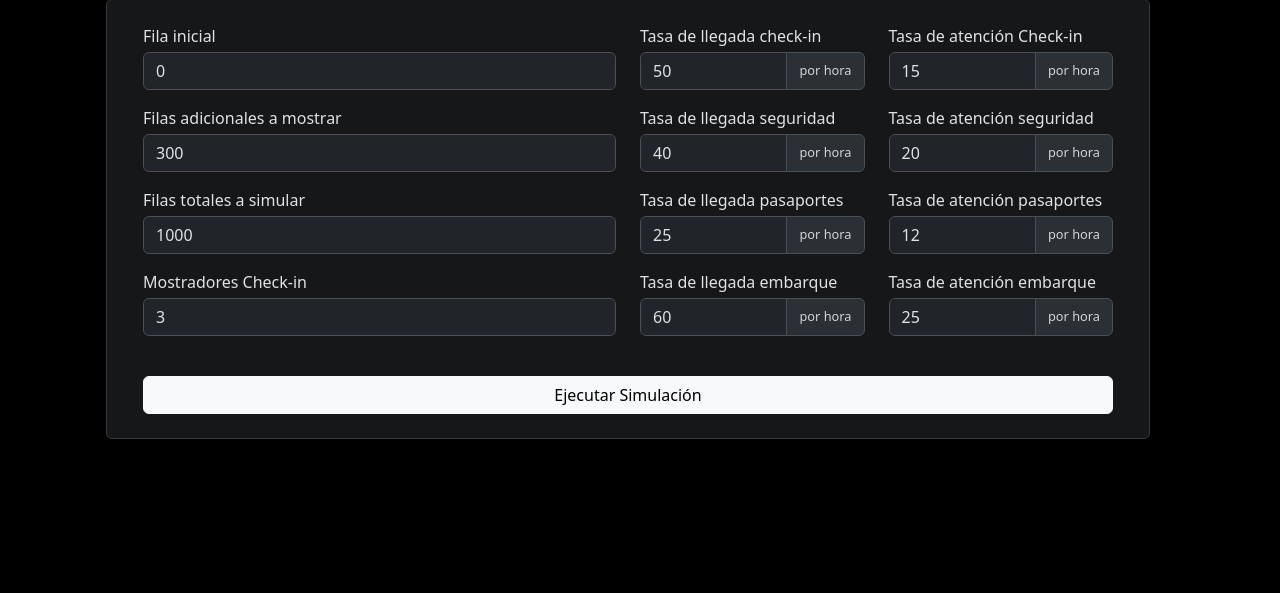
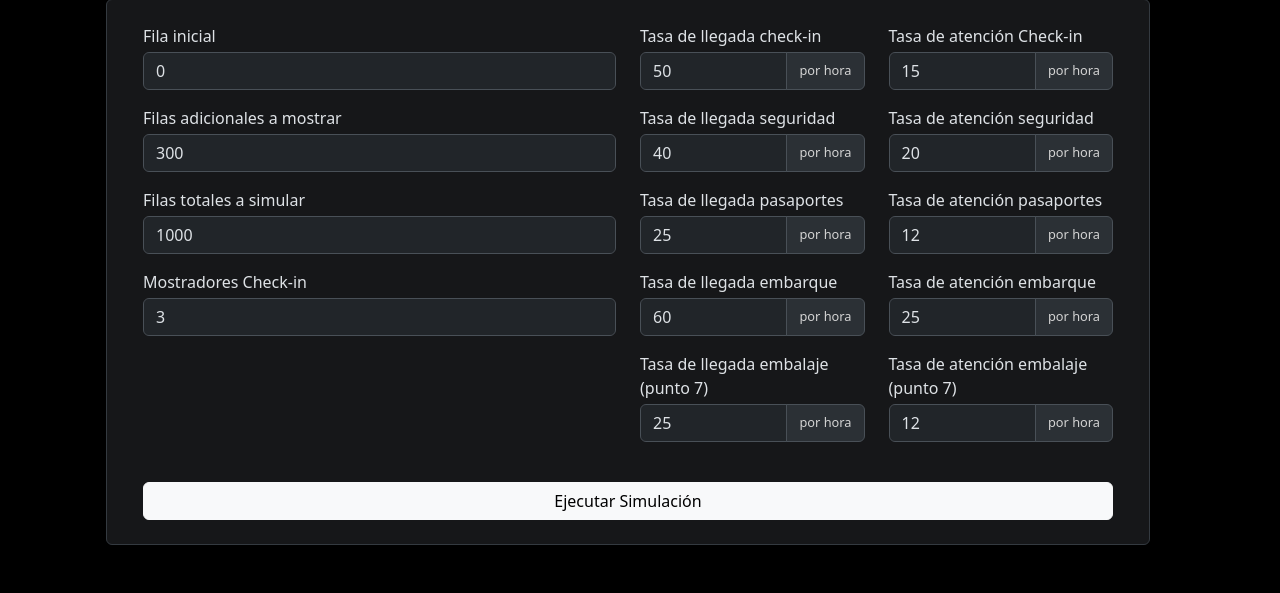
Before and after one commit to TomiMalamud/simulacion, a Flask app: page /tp4 in a window 1280 px wide. Shown: the part 233-826 px from the top of the page. Before the commit the page ends 672 px from the top, so only its background shows below. Run offline with Flask 3, Linux system fonts and the light colour scheme.

Commit message:
avances punto 7 (falta lo del 38%)

```diff
--- a/app/templates/tp4.html
+++ b/app/templates/tp4.html
@@ -197,6 +197,42 @@
             </div>
           </div>
         </div>
+        <div class="row">
+          <div class="form-group col-6 mb-3">
+            <label for="passport_arrivals">Tasa de llegada embalaje (punto 7)</label>
+            <div class="input-group mt-1">
+              <input
+                class="form-control"
+                type="number"
+                id="embalaje_arrivals"
+                name="embalaje_arrivals"
+                value="{{ request.args.get('embalaje_arrivals', '25') }}"
+              />
+              <span
+                class="input-group-text"
+                style="font-size: 0.8em; color: lightgray"
+                >por hora</span
+              >
+            </div>
+          </div>
+          <div class="form-group col-6 mb-3">
+            <label for="ends_passport">Tasa de atención embalaje (punto 7)</label>
+            <div class="input-group mt-1">
+              <input
+                class="form-control"
+                type="number"
+                id="ends_embalaje"
+                name="ends_embalaje"
+                value="{{ request.args.get('ends_embalaje', '12') }}"
+              />
+              <span
+                class="input-group-text"
+                style="font-size: 0.8em; color: lightgray"
+                >por hora</span
+              >
+            </div>
+          </div>
+        </div>
       </div>
       <div class="col-12 mt-4">
         <button type="submit" class="btn w-100 btn-light" id="simulate-button">
@@ -261,14 +297,17 @@
         <th colspan="3">Security Arrival</th>
         <th colspan="3">Passport Arrival</th>
         <th colspan="3">Boarding Arrival</th>
+        <th colspan="4">Embalaje Arrival</th>
         <th colspan="{{ checkin_servers + 2 }}">End Check-in</th>
         <th colspan="4">End Security</th>
         <th colspan="4">End Passport</th>
         <th colspan="5">End Boarding</th>
+        <th colspan="4">End Embalaje</th>
         <th colspan="{{ checkin_servers + 1 }}">Check-in</th>
         <th colspan="3">Security</th>
         <th colspan="3">Passport</th>
         <th colspan="4">Boarding</th>
+        <th colspan="3">Embalaje</th>
         <th rowspan="3">AC Waiting Time Check-in</th>
         <th rowspan="3">Tiempo promedio espera checkin</th>
         <th rowspan="3">Tiempo ocupación checkin</th>
@@ -285,10 +324,15 @@
         <th rowspan="3">Tiempo promedio espera embarque</th>
         <th rowspan="3">Tiempo ocupación embarque</th>
         <th rowspan="3">Porcentaje Ocupación embarque</th>
+        <th rowspan="3">AC Waiting Time Embalaje</th>
+        <th rowspan="3">Tiempo promedio espera Embalaje</th>
+        <th rowspan="3">Tiempo ocupación Embalaje</th>
+        <th rowspan="3">Porcentaje Ocupación Embalaje</th>
         <th rowspan="3">Cantidad personas atendidas</th>
         <th rowspan="4">Máxima cantidad de personas en cola de seguridad</th>
         <th rowspan="3">Cantidad promedio personas en cola de pasaporte</th>
         <th colspan="{{ passengers_in_range | length * 2}}">Passenger</th>
+      </tr>
     </tr>
     <tr>
       <th rowspan="2">Rnd</th>
@@ -300,6 +344,10 @@
       <th rowspan="2">Rnd</th>
       <th rowspan="2">Time Between Arrivals</th>
       <th rowspan="2">Next Arrival</th>
+      <th rowspan="2">Rnd</th>
+      <th rowspan="2">Time Between Arrivals</th>
+      <th rowspan="2">Next Arrival</th>
+      <th rowspan="2">RND va a embalaje (>0.38 no va)</th>
       <th rowspan="2">Rnd</th>
       <th rowspan="2">Time Between Arrivals</th>
       <th rowspan="2">Next Arrival</th>
@@ -321,6 +369,10 @@
       <th rowspan="2">1</th>
       <th rowspan="2">2</th>
       <th rowspan="2">3</th>
+      <th rowspan="2">Rnd</th>
+      <th rowspan="2">Time of Attention</th>
+      <th rowspan="2">1</th>
+      <th rowspan="2">2</th>
       {% for i in range(1, checkin_servers + 1) %}
       <th>{{ i }}</th>
       {% endfor %}
@@ -334,6 +386,9 @@
       <th>1</th>
       <th>2</th>
       <th>3</th>
+      <th rowspan="2">Queue</th>
+      <th>1</th>
+      <th>2</th>
       <th rowspan="2">Queue</th>
         {% for passenger in passengers_in_range %}
         <th colspan="2">{{ passenger }}</th>
@@ -375,6 +430,10 @@
         <td>{{ row.boarding_arrival_rnd }}</td>
         <td>{{ row.boarding_arrival_time_between }}</td>
         <td>{{ row.boarding_arrival_next }}</td>
+        <td>{{ row.embalaje_goes_rnd }}</td>
+        <td>{{ row.embalaje_arrival_rnd }}</td>
+        <td>{{ row.embalaje_arrival_time_between }}</td>
+        <td>{{ row.embalaje_arrival_next }}</td>
         <td>{{ row.end_checkin_rnd }}</td>
         <td>{{ row.end_checkin_time }}</td>
         {% for i in range(1, checkin_servers + 1) %}
@@ -393,6 +452,10 @@
         <td>{{ row.end_boarding_1 }}</td>
         <td>{{ row.end_boarding_2 }}</td>
         <td>{{ row.end_boarding_3 }}</td>
+        <td>{{ row.end_embalaje_rnd }}</td>
+        <td>{{ row.end_embalaje_time }}</td>
+        <td>{{ row.end_embalaje_1 }}</td>
+        <td>{{ row.end_embalaje_2 }}</td>
         {% for i in range(1, checkin_servers + 1) %}
         <td>{{ row['checkin_state_' ~ i] }}</td>
         {% endfor %}
@@ -407,6 +470,9 @@
         <td>{{ row.boarding_state_2 }}</td>
         <td>{{ row.boarding_state_3 }}</td>
         <td>{{ row.boarding_queue }}</td>
+        <td>{{ row.embalaje_state_1 }}</td>
+        <td>{{ row.embalaje_state_2 }}</td>
+        <td>{{ row.embalaje_queue }}</td>
         <td>{{ row.ac_waiting_time_checkin }}</td>
         <td>{{ row.average_time_checkin }}</td>
         <td>{{ row.occupation_time_checkin }}</td>
@@ -423,6 +489,10 @@
         <td>{{ row.average_time_boarding }}</td>
         <td>{{ row.occupation_time_boarding }}</td>
         <td>{{ row.percent_time_boarding }} %</td>
+        <td>{{ row.ac_waiting_time_embalaje }}</td>
+        <td>{{ row.average_time_embalaje }}</td>
+        <td>{{ row.occupation_time_embalaje }}</td>
+        <td>{{ row.percent_time_embalaje }} %</td>
         <td>{{ row.amount_people_attended }} </td>
         <td>{{ row.max_amount_sec_queue }} </td>
         <td>{{ row.promedy_amount_passport_queue }} </td>
--- a/app/tp4.py
+++ b/app/tp4.py
@@ -20,6 +20,8 @@ def simulate(
     ends_passport,
     boarding_arrivals,
     ends_boarding,
+    emabalaje_arrivals,
+    ends_embalaje,
 ):
     means = initialize_means(
         checkin_arrivals,
@@ -30,6 +32,8 @@ def simulate(
         ends_passport,
         boarding_arrivals,
         ends_boarding,
+        emabalaje_arrivals,
+        ends_embalaje
     )
     all_rows = [create_initial_row(means, checkin_servers)]
     rows_to_show = []
@@ -334,7 +338,14 @@ def tp4_render():
             request.args.get("boarding_arrivals", default=60, type=int)
         )
         ends_boarding = int(request.args.get("ends_boarding", default=25, type=int))
-        start_time = time.time()  # Start the timer
+
+        embalaje_arrivals = int(
+            request.args.get("embalaje_arrivals", default=60, type=int)
+        )
+
+        ends_embalaje = int(request.args.get("ends_embalaje", default=25, type=int))
+        start_time = time.time()
+
 
         data, passenger_count, passengers_in_range, final_averages, final_percents, passengers_completed, max_security_queue, cantidad_promedio_cola = (
             simulate(
@@ -350,6 +361,8 @@ def tp4_render():
                 ends_passport,
                 boarding_arrivals,
                 ends_boarding,
+                embalaje_arrivals,
+                ends_embalaje
             )
         )
 
--- a/app/tp4utils.py
+++ b/app/tp4utils.py
@@ -17,16 +17,20 @@ def initialize_means(
     ends_passport,
     boarding_arrivals,
     ends_boarding,
+    embalaje_arrivals,
+    ends_embalaje
 ):
     return {
         "checkin": 60 / checkin_arrivals,
         "security": 60 / security_arrivals,
         "passport": 60 / passport_arrivals,
         "boarding": 60 / boarding_arrivals,
+        "embalaje": 60 / embalaje_arrivals,
         "checkin_service": 60 / ends_checkin,
         "security_service": 60 / ends_security,
         "passport_service": 60 / ends_passport,
         "boarding_service": 60 / ends_boarding,
+        "embalaje_service": 60 / ends_embalaje,
     }
 
 
```
Lines whose indentation alone changed are shown as unchanged.
